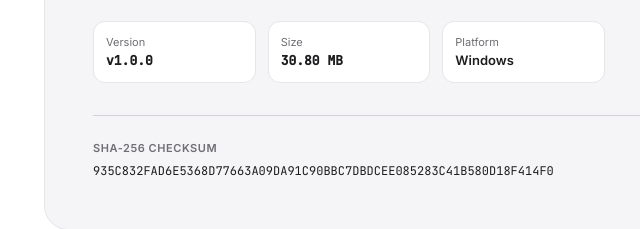
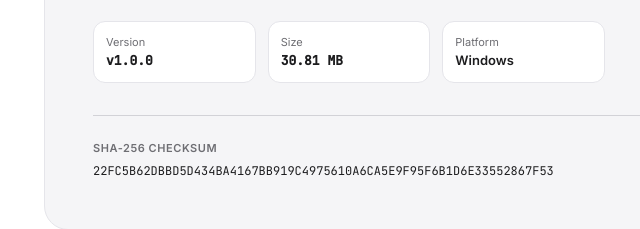
Before and after one commit to AsifRyzen/trex-publishers, a plain HTML site: page index.html in a window 1280 px wide. Both pictures are taken after a click on the button "Copy SHA-256". Shown: the part 4156-4385 px from the top of the page, 160-800 px from the left. Drawn offline with nearby package versions, Linux system fonts and the light colour scheme.

```diff
--- a/index.html
+++ b/index.html
@@ -225,7 +225,7 @@
 
                         <div class="mt-8 flex flex-wrap items-center gap-4">
                             <a href="downloads/TReX_HIS_Lite_Setup.exe" download class="inline-flex items-center justify-center px-6 py-3 rounded-full bg-[#0071E3] hover:bg-[#0077ED] text-white text-[14px] font-medium transition-colors">
-                                Download Setup.exe (30.80 MB)
+                                Download Setup.exe (30.81 MB)
                             </a>
                             <a href="#downloads" class="text-[14px] font-medium text-[#0071E3] hover:underline">
                                 View checksum &amp; release details &rsaquo;
@@ -517,7 +517,7 @@
                                 </div>
                                 <div class="bg-white rounded-xl p-3 border border-[#E5E5EA]">
                                     <span class="block text-[11px] text-[#6E6E73]">Size</span>
-                                    <span class="font-semibold text-[#1D1D1F] font-mono">30.80 MB</span>
+                                    <span class="font-semibold text-[#1D1D1F] font-mono">30.81 MB</span>
                                 </div>
                                 <div class="bg-white rounded-xl p-3 border border-[#E5E5EA]">
                                     <span class="block text-[11px] text-[#6E6E73]">Platform</span>
@@ -541,7 +541,7 @@
                     <div class="mt-8 pt-6 border-t border-[#D2D2D7] flex flex-col sm:flex-row sm:items-center justify-between gap-3">
                         <div class="min-w-0">
                             <span class="block text-[11px] font-semibold uppercase tracking-wider text-[#6E6E73]">SHA-256 Checksum</span>
-                            <code class="text-[12px] text-[#1D1D1F] font-mono select-all break-all">935C832FAD6E5368D77663A09DA91C90BBC7DBDCEE085283C41B580D18F414F0</code>
+                            <code class="text-[12px] text-[#1D1D1F] font-mono select-all break-all">22FC5B62DBBD5D434BA4167BB919C4975610A6CA5E9F95F6B1D6E33552867F53</code>
                         </div>
                         <button type="button" onclick="copyChecksum()" id="copyHashBtn" class="px-4 py-1.5 rounded-full bg-white hover:bg-[#E5E5EA]/60 border border-[#D2D2D7] text-[12px] font-medium text-[#1D1D1F] transition-colors flex-shrink-0 cursor-pointer">
                             Copy SHA-256
@@ -636,7 +636,7 @@
         }
 
         function copyChecksum() {
-            const hash = "935C832FAD6E5368D77663A09DA91C90BBC7DBDCEE085283C41B580D18F414F0";
+            const hash = "22FC5B62DBBD5D434BA4167BB919C4975610A6CA5E9F95F6B1D6E33552867F53";
             navigator.clipboard.writeText(hash).then(() => {
                 const btn = document.getElementById('copyHashBtn');
                 if (!btn) return;
```
Also changed, not shown: 1 other file.
